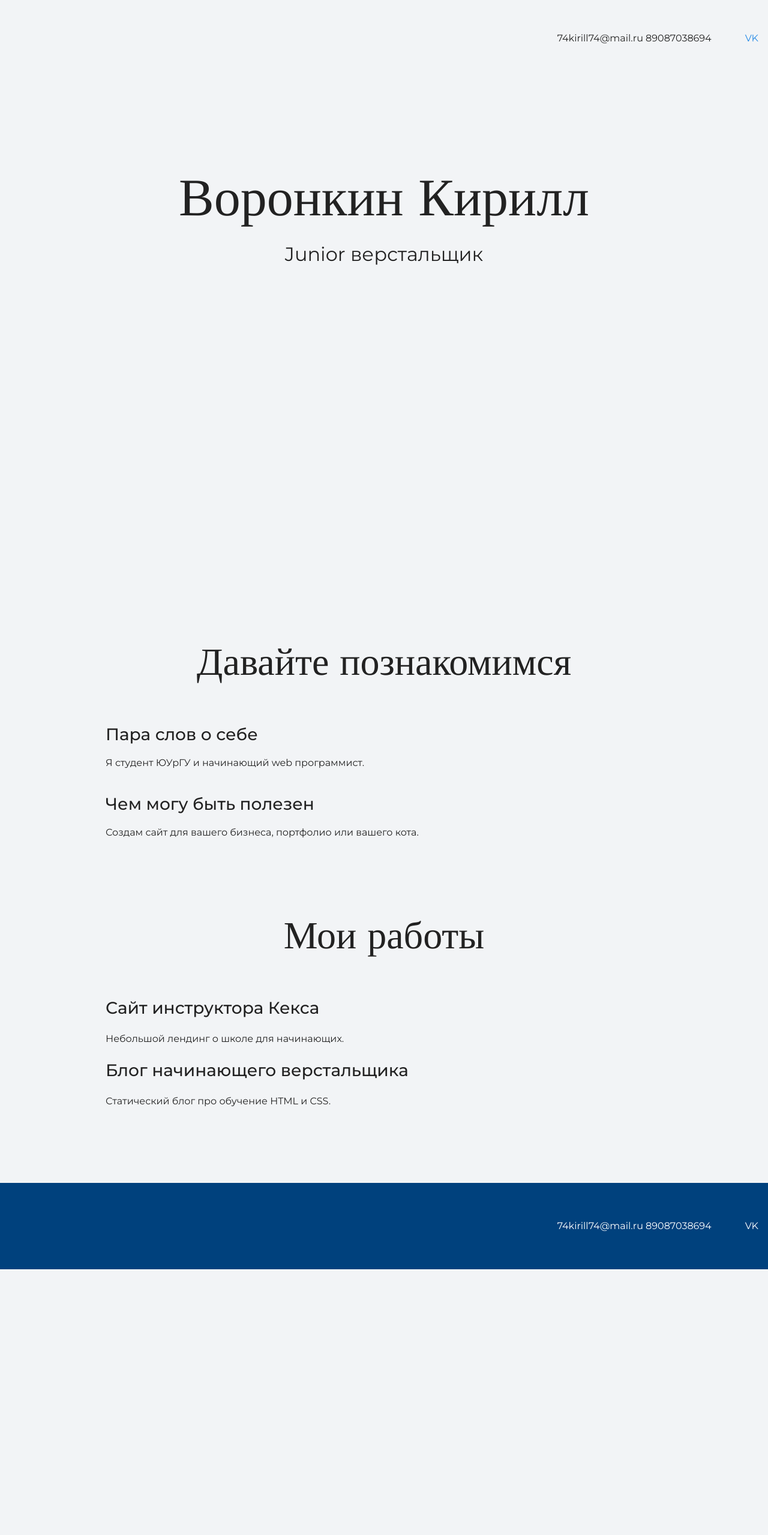
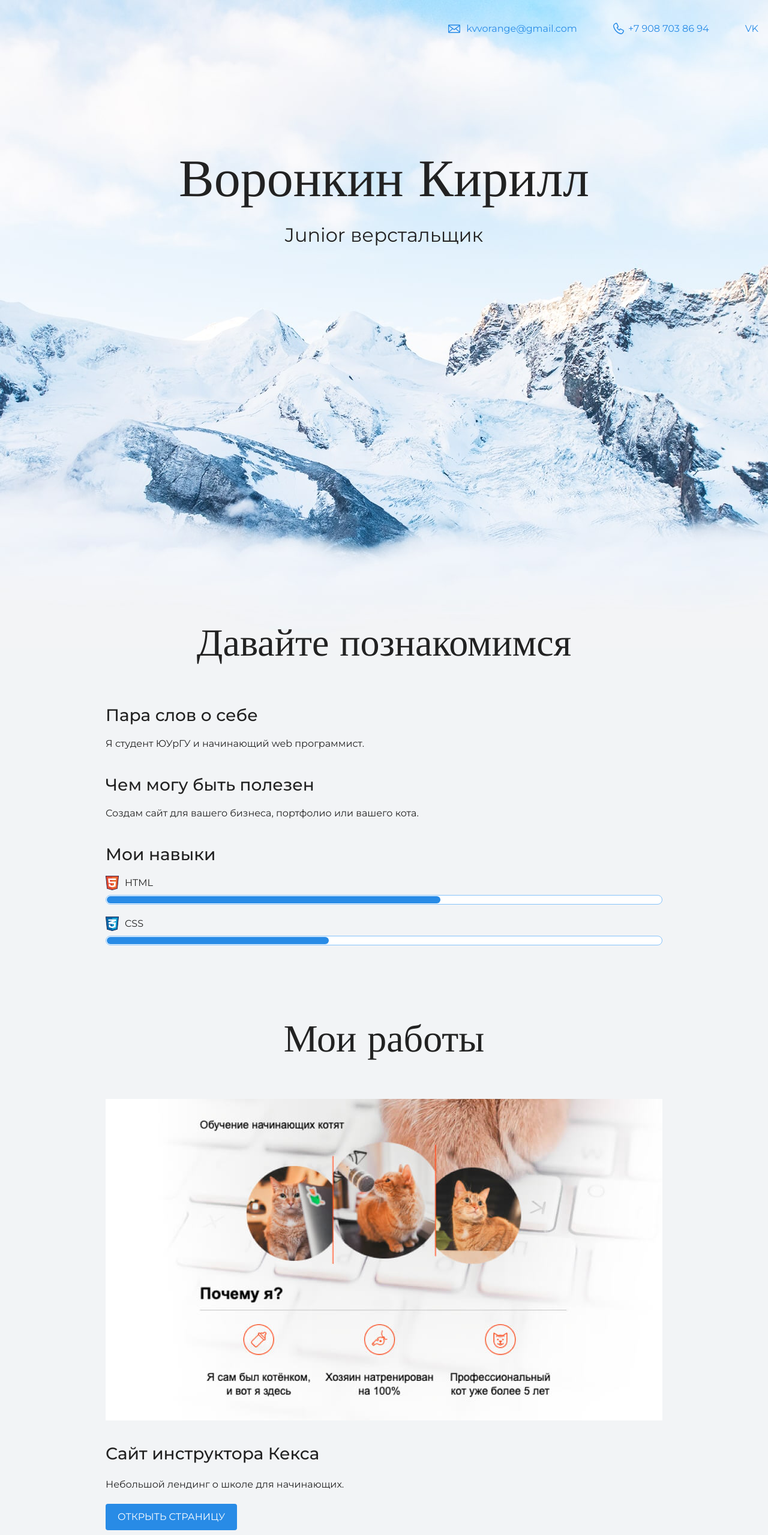
Before and after one commit to kv-orange/my_site, a plain HTML site: page index.html in a window 1280 px wide. Shown: the top 2559 px of the page at 60% size. Before the commit the page ends 2116 px from the top, so only its background shows below. Drawn offline with nearby package versions, Linux system fonts and the light colour scheme.

Commit message:
global revorl

```diff
--- a/index.html
+++ b/index.html
@@ -13,7 +13,9 @@
 <body>
   <header class="page-header">
     <div class="container">
-      <p>74kirill74@mail.ru 89087038694<a href="https://vk.com/kvorange">VK</a></p>
+      <a class="header-email" href="mailto:kvvorange@gmail.com">kvvorange@gmail.com</a>
+      <a class="header-phone" href="tel:+79087038694">+7 908 703 86 94</a>
+      <a href="https://vk.com/kvorange">VK</a>
     </div>
   </header>
   <section class="hero-image">
@@ -25,26 +27,49 @@
   <section class="intro">
     <div class="container">
       <h2 class="subheading">Давайте познакомимся</h2>
-      <h3>Пара слов о себе</h3>
-      <p>Я студент ЮУрГУ и начинающий web программист.</p>
-      <h3>Чем могу быть полезен</h3>
-      <p>Создам сайт для вашего бизнеса, портфолио или вашего кота.</p>
+      <figure class="user-image">
+      </figure>
+      <div>
+        <h3>Пара слов о себе</h3>
+        <p>Я студент ЮУрГУ и начинающий web программист.</p>
+      </div>
+      <div>
+        <h3>Чем могу быть полезен</h3>
+        <p>Создам сайт для вашего бизнеса, портфолио или вашего кота.</p>
+      </div>
+      <div class="skills">
+        <h3>Мои навыки</h3>
+        <dl class="skills-list">
+          <dt class="skill-html">HTML</dt>
+          <dd class="level">
+            <div style="width: 60%;">60%</div>
+          </dd>
+          <dt class="skill-css">CSS</dt>
+          <dd class="level">
+            <div style="width: 40%;">40%</div>
+          </dd>
+        </dl>
+      </div>
     </div>
   </section>
   <section class="portfolio">
     <div class="container">
       <h2 class="subheading">Мои работы</h2>
-
+      <figure class="project-image">
+        <img src="files/project.jpg" width="928" height="536" alt="Cайт инструктора Кекса">
+      </figure>
       <h3>Сайт инструктора Кекса</h3>
       <p>Небольшой лендинг о школе для начинающих.</p>
-
+      <a class="button" href="source/project/index.html">Открыть страницу</a>
       <h3>Блог начинающего верстальщика</h3>
       <p>Статический блог про обучение HTML и CSS.</p>
     </div>
   </section>
   <footer class="page-footer">
     <div class="container">
-      <p>74kirill74@mail.ru 89087038694<a href="https://vk.com/kvorange">VK</a></p>
+      <a class="footer-email" href="mailto:kvvorange@gmail.com">kvvorange@gmail.com</a>
+      <a class="footer-phone" href="tel:+79087038694">+7 908 703 86 94</a>
+      <a href="https://vk.com/kvorange">VK</a>
     </div>
   </footer>
 </body>
--- a/style.css
+++ b/style.css
@@ -172,12 +172,11 @@ body {
 .page-footer {
   padding: 40px 0;
   background-color: #00417d;
-  color: #ffffff;
 }
 
 .page-footer a {
   margin-left: 56px;
-  color: inherit;
+  color: #ffffff;
   text-decoration: none;
   background-repeat: no-repeat;
   background-position: left;
```
Also changed, not shown: files/project.jpg (added), files/user.jpg (added), img/hero-bg.jpg (added), img/icon-css.svg (added), img/icon-email-footer.svg (added), img/icon-email-header.svg (added), img/icon-html.svg (added), img/icon-phone-footer.svg (added), img/icon-phone-header.svg (added).
